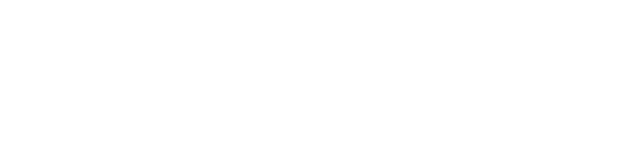
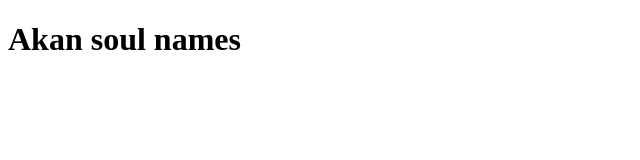
Before and after one commit to lyndaflower/akan-names, a plain HTML site: page index.html in a window 1280 px wide. Shown: the whole page, without its empty margins (0-640 px from the left). Drawn offline with Linux system fonts and the light colour scheme.

```diff
--- a/index.html
+++ b/index.html
@@ -9,7 +9,7 @@
 <body>
     <div class="container">
         <div class="jumbotron">
-
+                <h1>Akan soul names </h1>
         </div>
     </div>
 
```
